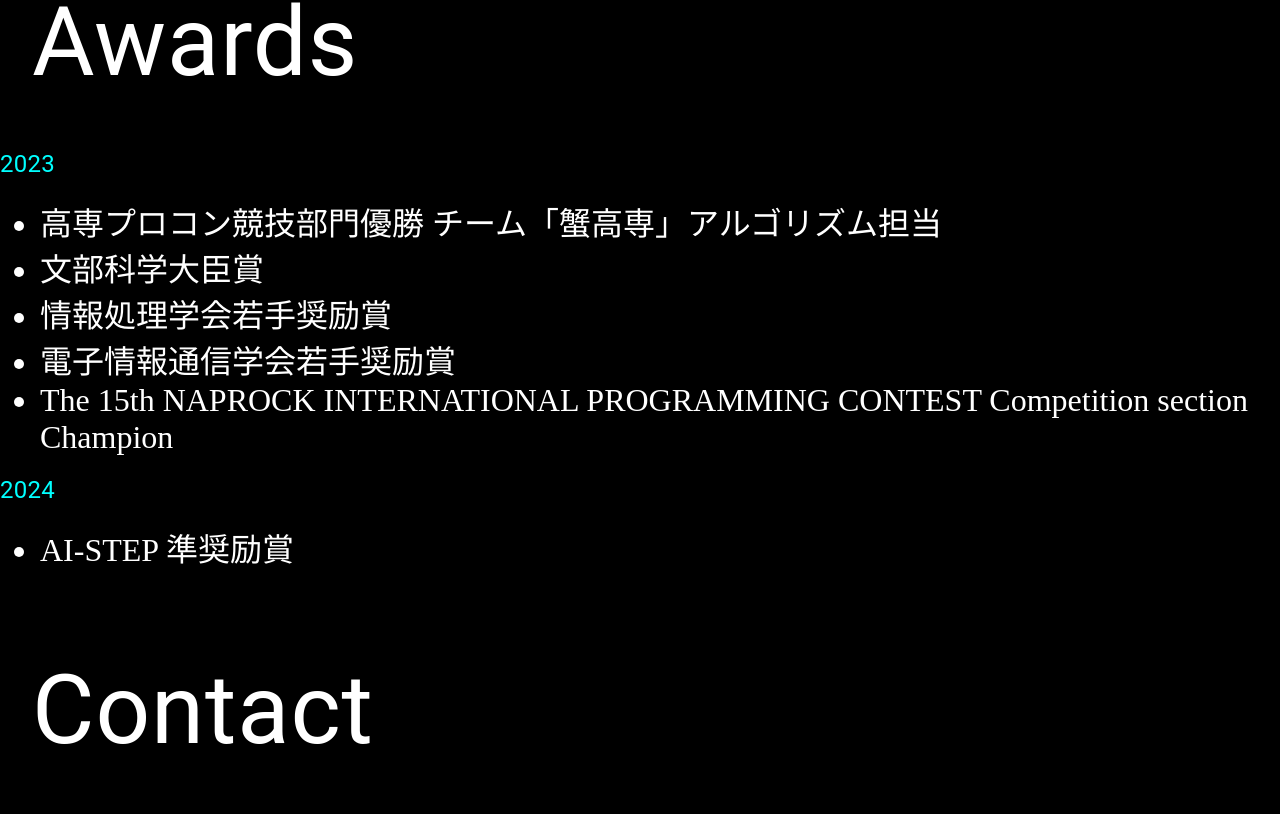
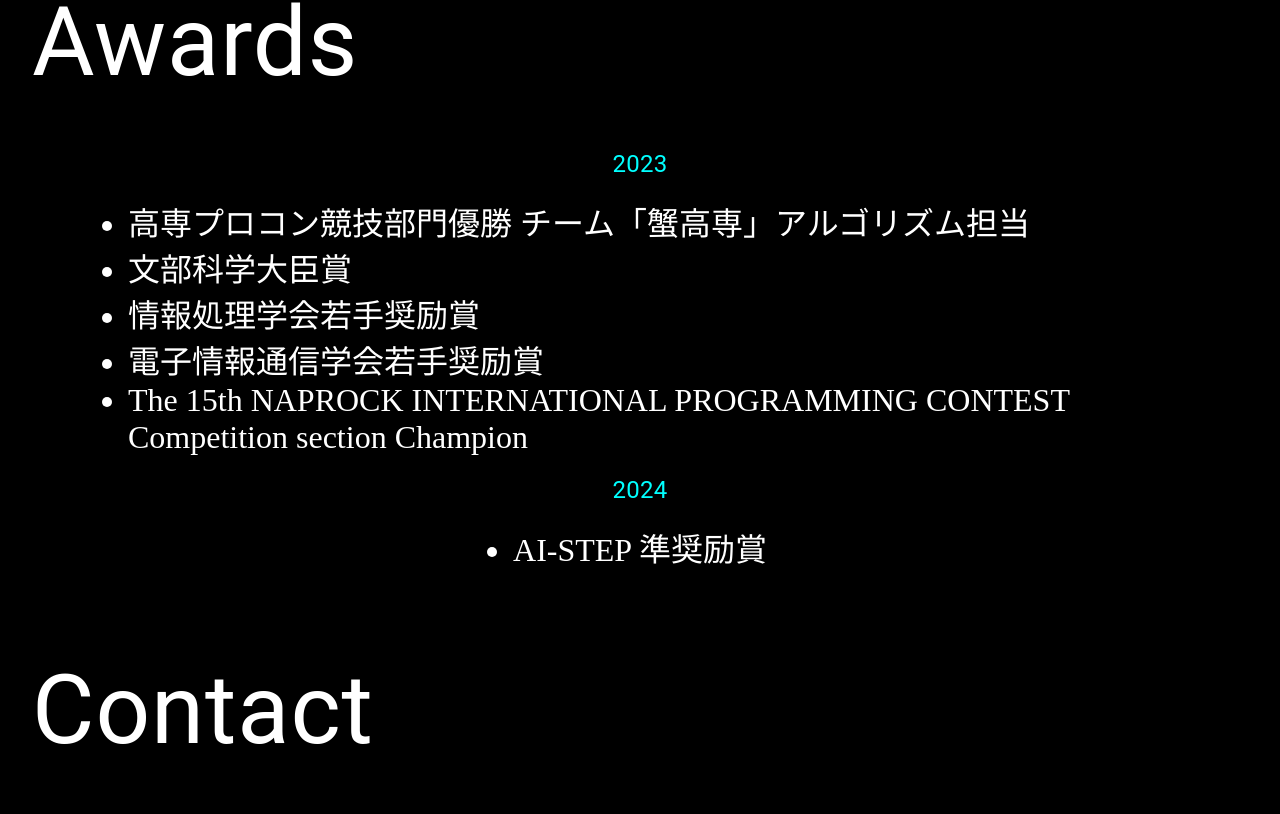
Before and after one commit to aoiacai/my_portfolio, a Next.js app: page / in a window 1280 px wide. Shown: the part 806-1620 px from the top of the page. Built offline with nearby package versions, Linux system fonts and the light colour scheme.

Commit message:
Update Profile.css

```diff
--- a/app/components/Profile.css
+++ b/app/components/Profile.css
@@ -15,9 +15,30 @@
     align-items: center;
     padding: 10px;
 }
+
 .images {
     display: flex;
     justify-content: space-evenly;
     align-items: center;
     padding: 10px;
 }
+
+.centerClass {
+    display: flex;
+    justify-content: center;
+    align-items: center;
+}
+
+ul {
+    padding-left: 10%;
+    padding-right: 10%;
+}
+
+ul li::marker {
+    color: white;
+    /* マーカーの色を白に設定 */
+}
+
+.header_bg {
+    background-color: rgba(0, 0, 0, 1);
+}
```
